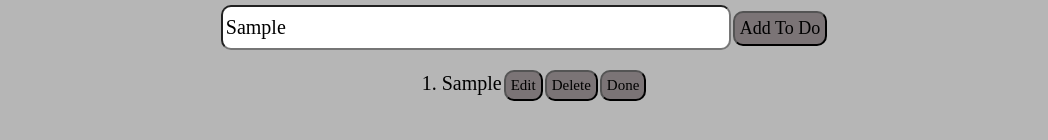
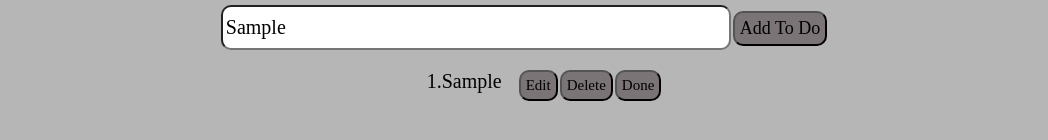
Before and after one commit to y-zaky/redux-toDo-list, a React app: page / in a window 1280 px wide. Both pictures are taken after typing "Sample" into the empty fields and a click on the button "Add To Do". Shown: the part 402-542 px from the top of the page, without its empty margins (116-1164 px from the left). Built offline with nearby package versions, Linux system fonts and the light colour scheme; a web font is replaced by a local one.

Commit message:
counter css

```diff
--- a/components/List.js
+++ b/components/List.js
@@ -25,9 +25,11 @@ export default class ListItem extends Component {
   </li> :
   <li className={this.props.active ? "list__li--active" : "list__li"}>
       {this.props.toDo}
-      <button onClick={ () => this.props.editClickedDispatch(this.props.index) }>Edit</button>
-      <button onClick={ () => {console.log('this', this); this.props.delete({toDo: this.props.toDo, index: this.props.index})} }>Delete</button>
-      {toggleButton}
+      <div className="button__container">
+        <button onClick={ () => this.props.editClickedDispatch(this.props.index) }>Edit</button>
+        <button onClick={ () => {console.log('this', this); this.props.delete({toDo: this.props.toDo, index: this.props.index})} }>Delete</button>
+        {toggleButton}
+      </div>
   </li>
 
     return listItemEdit
--- a/components/styles/style.css
+++ b/components/styles/style.css
@@ -9,6 +9,7 @@
 
 body {
   background-color: rgba(141, 141, 141, 0.637);
+  counter-reset: section;
 }
 
 .main-title {
@@ -47,6 +48,7 @@ body {
 }
 
 .list__li {
+
   /* display: flex; */
   margin-bottom: 3px;
   /* display: flex;
@@ -55,8 +57,18 @@ body {
 }
 
 .list__li--active{
+
   text-decoration: line-through;
   text-decoration-color: green;
+}
+
+li::before {
+  counter-increment: section;                 /* Increment the value of section counter by 1 */
+  content: counter(section) "." " ";
+}
+
+li {
+  display: flex;
 }
 
 button {
```
